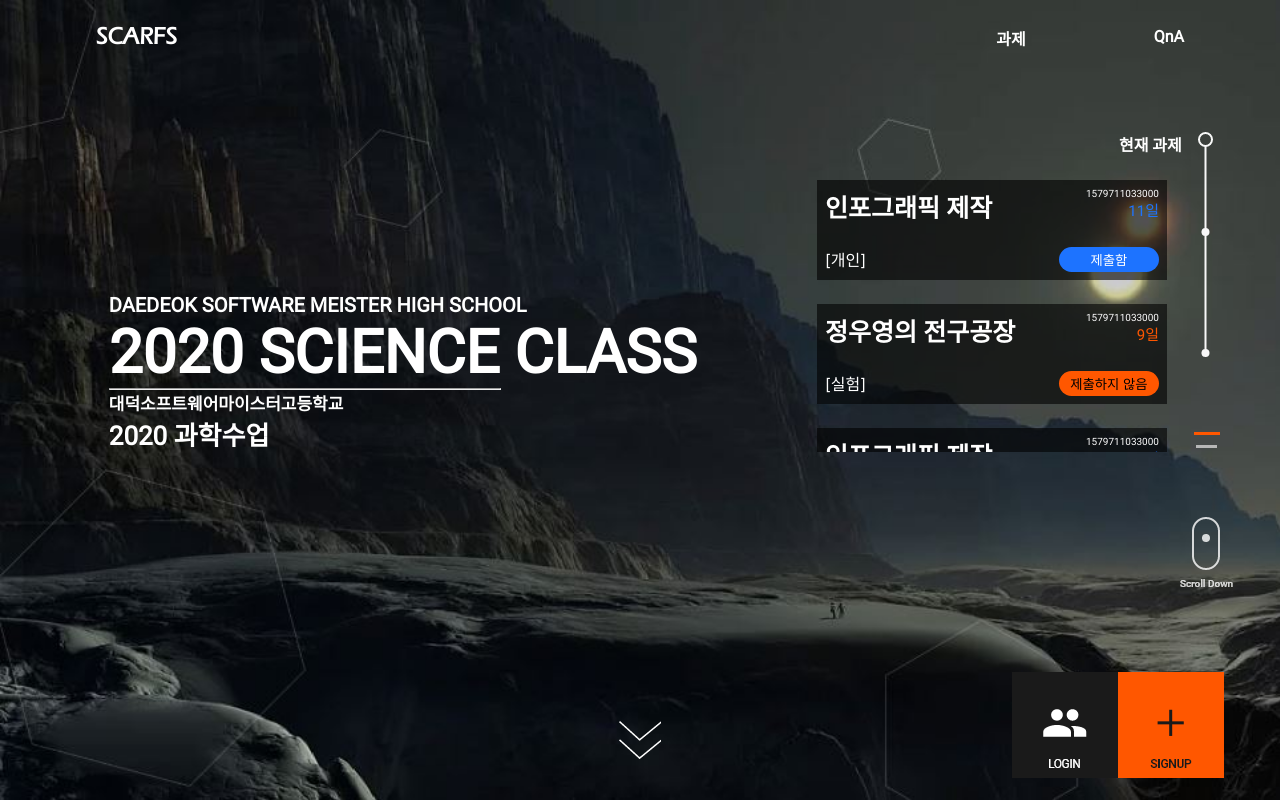
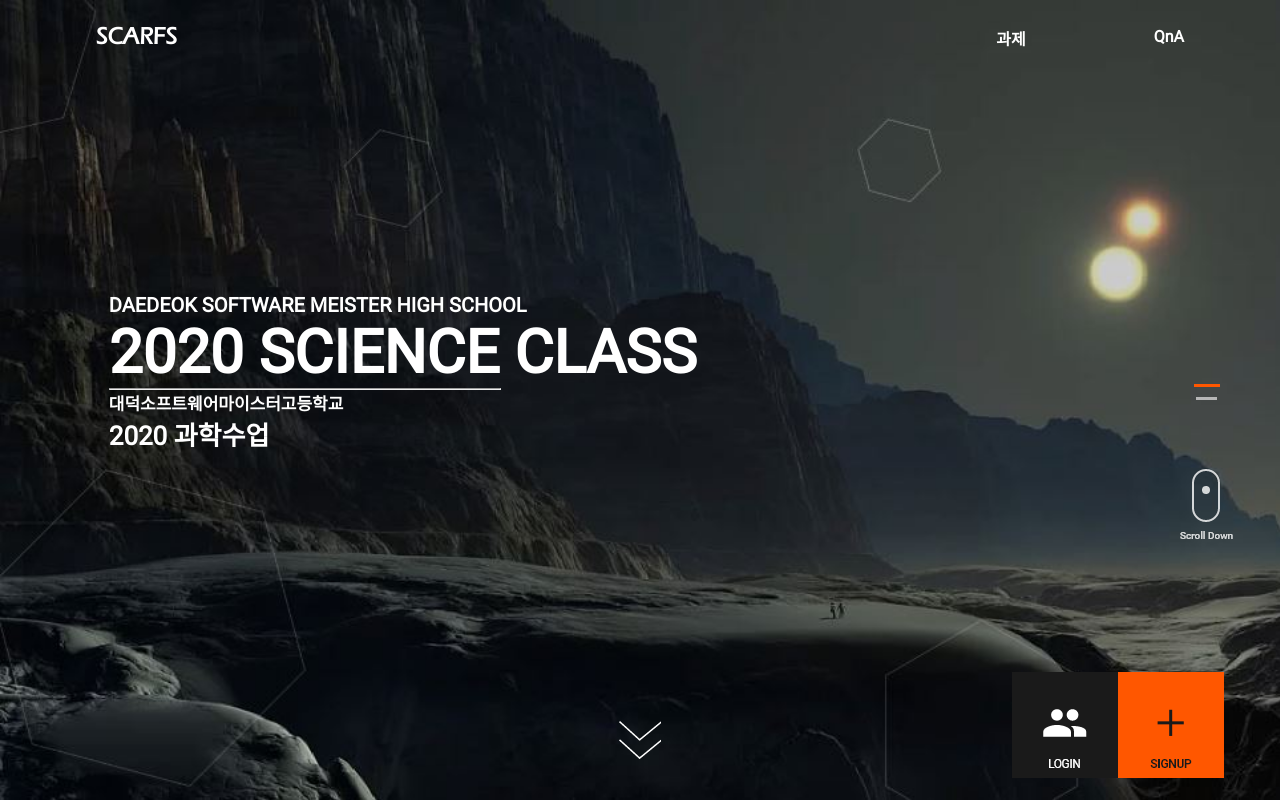
Before and after one commit to woochanleee/Scarfs-MAIN, a React (Create React App) app: page / in a window 1280 px wide. Built offline with nearby package versions, Linux system fonts and the light colour scheme.

Commit message:
update: enter possible

```diff
--- a/src/components/Main/Main.js
+++ b/src/components/Main/Main.js
@@ -39,6 +39,7 @@ const Main = () => {
             else if (e.deltaY < 0 && page === 2)
                 setPage(page - 1);
         });
+        if (homeWorkStateBlock.current !== undefined)
             homeWorkStateBlock.current.addEventListener('mousewheel', e => {
                 if (page === 1)
                     e.stopPropagation();
@@ -88,11 +89,16 @@ const Main = () => {
                         }
                         <aside>
                                 <S.HomeWorkStateBlock page={page} ref={homeWorkStateBlock}>
+                                {
+                                    isLogin === true ?
+                                        <>
                                             <HomeWorkList />
                                             <div>
                                                 <h4>현재 과제</h4>
                                                 <img src={list} />
                                             </div>
+                                        </> :                                    ''
+                                }
                                     </S.HomeWorkStateBlock>
                             <S.ScrollStateBlock page={page}>
                                 <div>
--- a/src/components/Main/styles.js
+++ b/src/components/Main/styles.js
@@ -179,6 +179,7 @@ export const HomeWorkStateBlock = styled.div`
     align-items: flex-start;
     opacity: ${({ page }) => page === 1 ? '1' : '0'};
     transition: linear 300ms;
+    height: 272px;
     > div:nth-child(2) {
         display: flex;
         align-items: flex-start;
```
Lines whose indentation alone changed are shown as unchanged.
